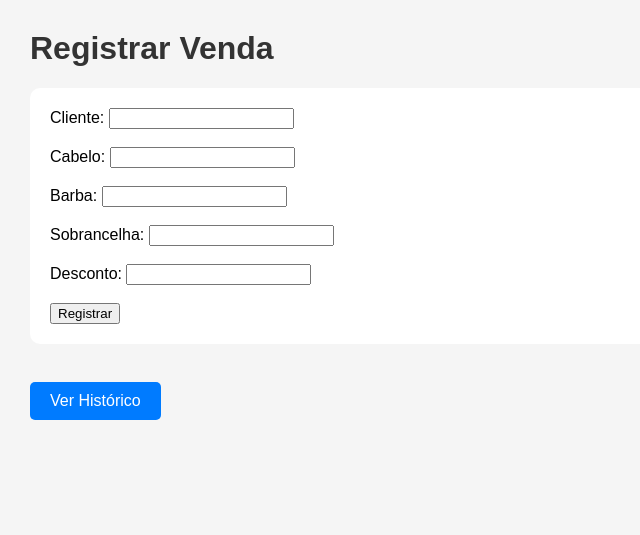
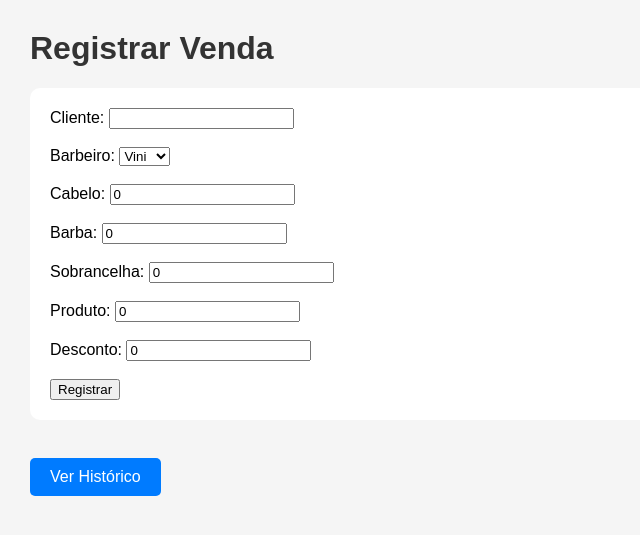
Before and after one commit to ghennsouza-wq/Barbearia, a Flask app: page /registrar in a window 1280 px wide. Shown: the top 535 px of the page, without its empty margins (0-640 px from the left). Run offline with Flask 3, Linux system fonts and the light colour scheme; the visitor is signed in with stand-in values (Sample User, id 1).

Commit message:
Update registrar.html

```diff
--- a/templates/registrar.html
+++ b/templates/registrar.html
@@ -5,24 +5,52 @@
 
 <form method="post">
 
-    <label>Cliente:
+    <label>
+        Cliente:
         <input type="text" name="cliente" required>
-    </label><br><br>
+    </label>
+    <br><br>
 
-    {% if tipo == "dono" %}
-    <label>Barbeiro:
+    {% if session["role"] == "admin" %}
+    <label>
+        Barbeiro:
         <select name="barbeiro" required>
-            <option value="Mairon">Mairon</option>
-            <option value="Gordinho">Gordinho</option>
-            <option value="Alemão">Alemão</option>
+            <option value="vini">Vini</option>
+            <option value="artur">Artur</option>
         </select>
-    </label><br><br>
+    </label>
+    <br><br>
     {% endif %}
 
-    <label>Cabelo: <input type="number" step="0.01" name="cabelo"></label><br><br>
-    <label>Barba: <input type="number" step="0.01" name="barba"></label><br><br>
-    <label>Sobrancelha: <input type="number" step="0.01" name="sobrancelha"></label><br><br>
-    <label>Desconto: <input type="number" step="0.01" name="desconto"></label><br><br>
+    <label>
+        Cabelo:
+        <input type="number" step="0.01" name="cabelo" value="0">
+    </label>
+    <br><br>
+
+    <label>
+        Barba:
+        <input type="number" step="0.01" name="barba" value="0">
+    </label>
+    <br><br>
+
+    <label>
+        Sobrancelha:
+        <input type="number" step="0.01" name="sobrancelha" value="0">
+    </label>
+    <br><br>
+
+    <label>
+        Produto:
+        <input type="number" step="0.01" name="produto" value="0">
+    </label>
+    <br><br>
+
+    <label>
+        Desconto:
+        <input type="number" step="0.01" name="desconto" value="0">
+    </label>
+    <br><br>
 
     <button type="submit">Registrar</button>
 
```
